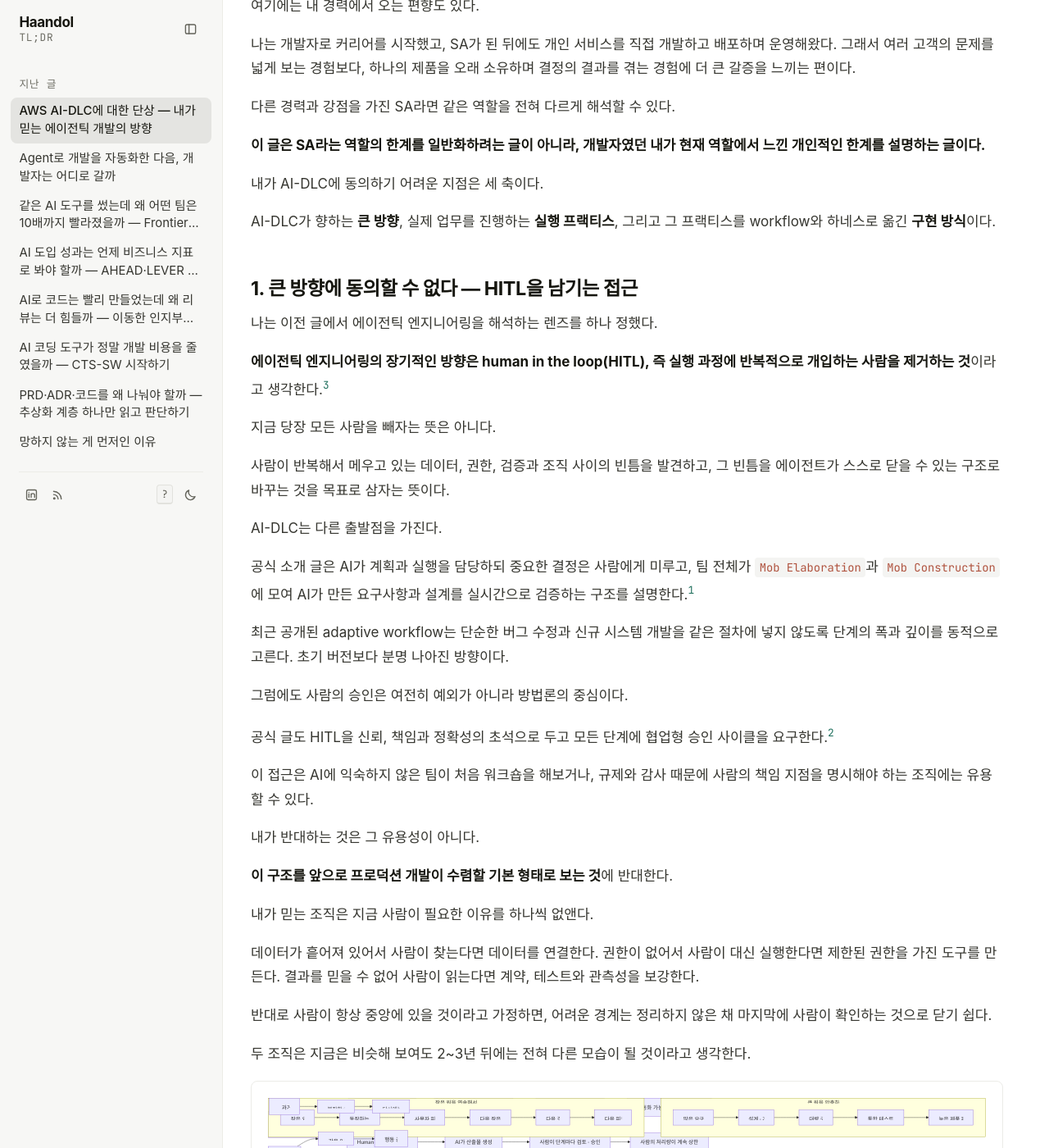
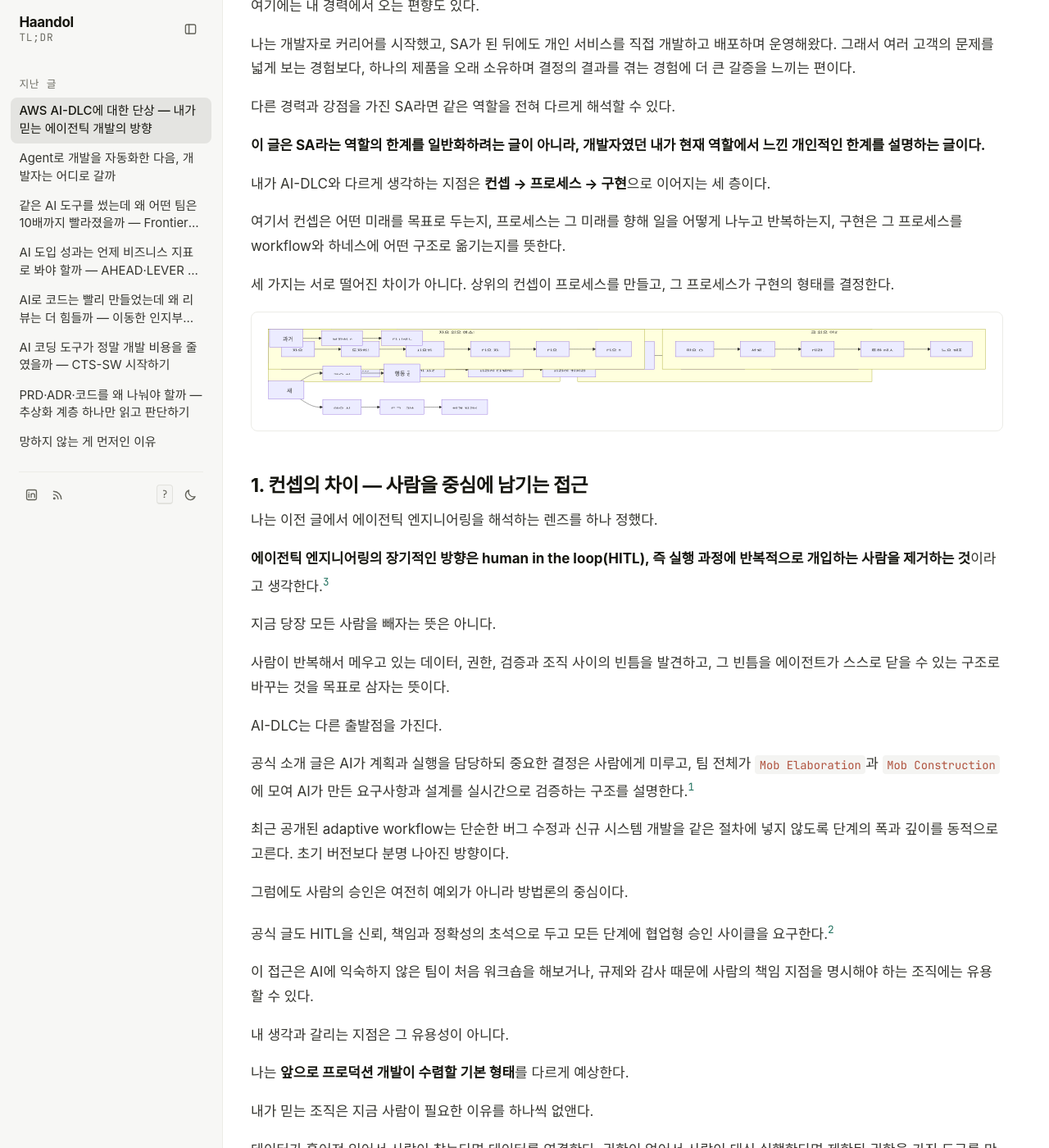
Before and after one commit to haandol/haandol.github.com, a Jekyll site: the page built from _posts/2026-09-06-why-i-decided-to-change-jobs.md, in a window 1280 px wide and 1400 px high, scrolled down 1264 px. Shown: the whole window at 82% size. Built offline with Jekyll 4.4.1, drawn with Linux system fonts in a browser that asks for light colours; some web fonts are replaced; comment, search, counter and statistics services are not loaded; some of the changed text lies outside the part shown.

Commit message:
AI-DLC 차이를 컨셉 프로세스 구현 계층으로 정리

````diff
--- a/_posts/2026-09-06-why-i-decided-to-change-jobs.md
+++ b/_posts/2026-09-06-why-i-decided-to-change-jobs.md
@@ -10,7 +10,7 @@ publish: true
 
 ## TL;DR
 
-- AI-DLC의 방향은 내가 믿는 에이전틱 엔지니어링의 미래와 반대에 가깝다.
+- AI-DLC는 컨셉·프로세스·구현 전반에서 내가 믿는 에이전틱 개발과 크게 다르다.
 - 개발자 출신인 나는 제품의 결과를 함께 소유하고 학습하는 팀이 더 필요해졌다.
 
 ## 시작하며
@@ -21,7 +21,7 @@ publish: true
 
 오히려 그래서 오래 고민했다.
 
-지난 1년 동안은 내가 믿지 않는 내용을 앞장서서 전달해야 하는 상황을 꽤 잘 피해왔다. 다른 주제를 고르거나, 내가 동의하는 일부만 설명하거나, 아주 가까운 사람들에게만 제한적으로 반대 의견을 말하는 식이었다.
+지난 1년 동안은 내 관점과 다른 내용을 앞장서서 전달해야 하는 상황을 꽤 잘 피해왔다. 다른 주제를 고르거나, 내가 동의하는 일부만 설명하거나, 아주 가까운 사람들에게만 제한적으로 다른 의견을 말하는 식이었다.
 
 그런데 AWS의 AI-Driven Development Lifecycle, 이하 AI-DLC가 더 구체적인 방법론과 실행 도구를 갖추고 확산되면서 더는 피하기 어려워졌다.[^1][^2]
 
@@ -29,15 +29,15 @@ publish: true
 
 그 방향의 선봉에 서서 주니어 동료들이 움직일 수 있게 돕고, 회사가 만들고 싶은 결과가 실제로 나오게 해야 한다.
 
-문제는 내가 동의하지 않는 내용을 전달하는 일에 적극적으로 나설 마음이 생기지 않는다는 것이다.
+문제는 내 관점과 거리가 있는 내용을 전달하는 일에 적극적으로 나설 마음이 생기지 않는다는 것이다.
 
-방향이 틀렸다고 생각하면서 직급과 안정성 때문에 남아 있고, 뒤에서는 의심하면서 앞에서는 동료들에게 열심히 하자고 말하는 모습은 팀에도 나에게도 정직하지 않다.
+방향에 확신을 갖지 못한 채 직급과 안정성 때문에 남아 있고, 뒤에서는 의심하면서 앞에서는 동료들에게 열심히 하자고 말하는 모습은 팀에도 나에게도 정직하지 않다.
 
-**내가 믿지 않는 방향을 전달하지 않는 것과, 시니어로서 해야 할 역할을 하지 않는 것은 결국 같은 일이었다.**
+**내가 확신하지 못하는 방향을 적극적으로 전달하지 않는 것과, 시니어로서 해야 할 역할을 하지 않는 것은 결국 같은 일이었다.**
 
-그래서 이 글은 AI-DLC가 객관적으로 틀렸음을 증명하는 글이 아니다.
+그래서 이 글은 AI-DLC의 옳고 그름을 판정하려는 글이 아니다.
 
-AI-DLC를 보면서 내가 왜 현재 역할과 충돌한다고 느꼈는지, 그리고 왜 설명과 지원에 머무르지 않고 결과까지 직접 소유해야 한다고 생각했는지를 정리한 글이다.
+AI-DLC와 내가 에이전틱 개발을 바라보는 관점이 어디서 달라지는지, 그리고 그 차이가 왜 현재 역할에 대한 고민으로 이어졌는지를 정리한 글이다.
 
 당연히 AWS의 공식 입장이 아니며, 공개 자료와 개인 경험을 바탕으로 쓴 내 의견이다.
 
@@ -49,11 +49,30 @@ AI-DLC를 보면서 내가 왜 현재 역할과 충돌한다고 느꼈는지,
 
 **이 글은 SA라는 역할의 한계를 일반화하려는 글이 아니라, 개발자였던 내가 현재 역할에서 느낀 개인적인 한계를 설명하는 글이다.**
 
-내가 AI-DLC에 동의하기 어려운 지점은 세 축이다.
+내가 AI-DLC와 다르게 생각하는 지점은 **컨셉 → 프로세스 → 구현**으로 이어지는 세 층이다.
 
-AI-DLC가 향하는 **큰 방향**, 실제 업무를 진행하는 **실행 프랙티스**, 그리고 그 프랙티스를 workflow와 하네스로 옮긴 **구현 방식**이다.
+여기서 컨셉은 어떤 미래를 목표로 두는지, 프로세스는 그 미래를 향해 일을 어떻게 나누고 반복하는지, 구현은 그 프로세스를 workflow와 하네스에 어떤 구조로 옮기는지를 뜻한다.
 
-## 1. 큰 방향에 동의할 수 없다 — HITL을 남기는 접근
+세 가지는 서로 떨어진 차이가 아니다. 상위의 컨셉이 프로세스를 만들고, 그 프로세스가 구현의 형태를 결정한다.
+
+{% raw %}
+```mermaid
+flowchart TB
+    subgraph A["AI-DLC를 바라본 내 해석"]
+        direction LR
+        A1["컨셉<br/>Human-centered"] --> A2["프로세스<br/>단계별 협업 · 승인"]
+        A2 --> A3["구현<br/>구조화된 workflow · 하네스"]
+    end
+
+    subgraph B["내가 믿는 방향"]
+        direction LR
+        B1["컨셉<br/>Agent-centered"] --> B2["프로세스<br/>작은 피드백 루프"]
+        B2 --> B3["구현<br/>경계 · 도구 · 검증 중심 하네스"]
+    end
+```
+{% endraw %}
+
+## 1. 컨셉의 차이 — 사람을 중심에 남기는 접근
 
 나는 이전 글에서 에이전틱 엔지니어링을 해석하는 렌즈를 하나 정했다.
 
@@ -75,9 +94,9 @@ AI-DLC는 다른 출발점을 가진다.
 
 이 접근은 AI에 익숙하지 않은 팀이 처음 워크숍을 해보거나, 규제와 감사 때문에 사람의 책임 지점을 명시해야 하는 조직에는 유용할 수 있다.
 
-내가 반대하는 것은 그 유용성이 아니다.
+내 생각과 갈리는 지점은 그 유용성이 아니다.
 
-**이 구조를 앞으로 프로덕션 개발이 수렴할 기본 형태로 보는 것**에 반대한다.
+나는 **앞으로 프로덕션 개발이 수렴할 기본 형태**를 다르게 예상한다.
 
 내가 믿는 조직은 지금 사람이 필요한 이유를 하나씩 없앤다.
 
@@ -107,9 +126,9 @@ flowchart LR
 
 그때부터 데이터 사일로를 부수고, 권한과 검증 체계를 에이전트가 사용할 수 있게 바꾸기 시작하면 늦을 가능성이 크다. 모델은 빠르게 바뀌지만 조직의 데이터와 책임 경계는 같은 속도로 바뀌지 않기 때문이다.
 
-나는 이 부분에서 AI-DLC와 같은 미래를 보고 있지 않다.
+내가 생각하는 미래와 AI-DLC의 컨셉은 이 지점에서 갈라진다.
 
-## 2. 실행 프랙티스에 동의할 수 없다 — 큰 원을 더 빨리 도는 방식
+## 2. 프로세스의 차이 — 큰 원을 더 빨리 도는 접근
 
 AI로 개발하면서 가장 강력하다고 느낀 것은 코드 생성 속도 자체가 아니다.
 
@@ -150,7 +169,9 @@ flowchart TB
 
 리뷰하는 사람도 제품 전체를 한 번에 이해하는 대신, 방금 추가된 한 가지 동작과 그 증거만 확인하면 된다.[^4]
 
-내가 경험한 AI-DLC는 큰 원을 작은 원으로 바꾸기보다, 기존의 큰 원을 AI로 더 빨리 돌리는 접근에 가까웠다.
+내가 경험한 AI-DLC는 큰 원을 작은 원으로 바꾸기보다, 기존의 큰 원을 AI로 더 빨리 돌리는 프로세스에 가까웠다.
+
+반면 내가 선호하는 프로세스는 요구사항과 동작하는 결과, 사용자 피드백의 작은 원을 반복해서 닫는 방식이다.
 
 공식 방법론은 `bolt`라는 짧은 실행 단위와 작은 Unit of Work를 사용한다. adaptive workflow도 불필요한 단계를 건너뛸 수 있게 개선됐다.
 
@@ -170,9 +191,9 @@ AI-DLC 워크숍에 참여한 사람들이 좋았다고 말하는 이유 중에
 
 좋은 협업 문화와 AI-DLC라는 방법론의 효과를 같은 것으로 보면, 다른 조직에 옮겼을 때 무엇을 재현해야 하는지가 흐려진다.
 
-## 3. 구현 방식에 동의할 수 없다 — 모델의 판단을 덮는 하네스
+## 3. 구현의 차이 — 모델의 판단을 구조화하는 하네스
 
-AI-DLC를 보며 가장 크게 충돌한 세 번째 지점은 하네스다.
+컨셉과 프로세스의 차이는 실제 workflow와 하네스의 구현에서도 이어진다.
 
 여기서 말하는 하네스는 모델을 둘러싼 컨텍스트, 도구, 권한, 실행 환경과 검증 체계를 뜻한다.[^6]
 
@@ -193,9 +214,9 @@ Planner, Critic, Reviewer, Reflection Agent와 고정된 task decomposition은
 
 버그 로그를 바로 읽을 수도 있고, 테스트부터 실행할 수도 있고, Git history에서 regression을 찾을 수도 있다. 짧은 계획이 필요한 문제도 있고, 긴 계획을 쓰는 행위 자체가 낭비인 문제도 있다.
 
-이때 하네스가 항상 `Research → Plan → Task 생성 → Implement → Review → Reflection` 순서를 강제하면, 하네스가 모델을 돕는 것이 아니라 모델 대신 사고하기 시작한다.
+이때 하네스가 항상 `Research → Plan → Task 생성 → Implement → Review → Reflection` 순서를 강제하면, 하네스가 모델을 돕는 범위를 넘어 해결 전략까지 미리 결정하게 된다.
 
-과거 모델의 약점을 보완하려고 만든 제약이 다음 모델에서도 남아 더 나은 판단을 막는 현상을 나는 **Harness Debt**라고 부르고 싶다.
+과거 모델의 약점을 보완하려고 만든 제약이 다음 모델에서도 남아 더 나은 판단을 제한하는 현상을 나는 **Harness Debt**라고 부르고 싶다.
 
 {% raw %}
 ```mermaid
@@ -218,7 +239,7 @@ flowchart LR
 
 하지만 최신 모델을 사용할 때 더 많은 customization이 더 좋은 성능을 보장하지는 않는다.
 
-사용자가 모델보다 못한 workflow를 정교하게 만들어 강제할 수도 있기 때문이다. 결제나 금융의 일부처럼 실행 순서와 승인 규칙이 업무 계약인 영역에는 이런 구조가 필요할 수 있지만, 모든 소프트웨어 개발의 기본값으로 삼아야 하는지는 별개의 문제다.
+사용자가 설계한 workflow가 모델이 상황에 맞게 선택할 수 있는 더 나은 판단을 제한할 수도 있기 때문이다. 결제나 금융의 일부처럼 실행 순서와 승인 규칙이 업무 계약인 영역에는 이런 구조가 필요할 수 있지만, 모든 소프트웨어 개발의 기본값으로 삼아야 하는지는 별개의 문제다.
 
 Claude Code와 Codex처럼 모델과 에이전트 제품을 함께 만드는 조직은 새 모델이 나올 때마다 어떤 context engineering이 여전히 필요한지, 어떤 판단을 다시 모델에 돌려줘도 되는지를 함께 검증할 수 있다.
 
@@ -238,7 +259,7 @@ AI-DLC의 adaptive workflow는 고정된 하나의 workflow를 강제하던 문
 
 모델이 좋아질수록 intelligence를 하네스에 더 넣는 것이 아니라, 과거에 하네스로 옮겨놓았던 intelligence를 다시 모델에게 돌려줘야 한다고 생각한다.
 
-## 4. 나를 제일 미치게 하는 건 실제 결과가 있다는 점
+## 4. 내 생각을 가장 흔드는 건 실제 결과가 있다는 점
 
 여기까지 확신이 있다면 그냥 내 길을 가면 될 것 같지만, 나를 가장 힘들게 한 부분은 따로 있다.
 
@@ -252,19 +273,19 @@ AWS의 공개 글은 Bedrock Mantle을 6명이 76일 만에 만들었다는 사
 
 그럼에도 결과가 있다는 사실은 남는다.
 
-현장에서 비슷한 이야기를 접할 때마다 내가 완전히 잘못 보고 있는지, 내 개인 프로젝트의 경험을 일반화하고 있는지 스스로 의심하게 된다.
+현장에서 비슷한 이야기를 접할 때마다 내가 중요한 변수를 놓치고 있는지, 내 개인 프로젝트의 경험을 일반화하고 있는지 스스로 의심하게 된다.
 
-가끔은 내가 스스로를 가스라이팅하는 건지, 반대로 당하고 있는 건지 헷갈린다.
+가끔은 내 경험을 과대평가하는 건지, 조직에서 설명하는 성과를 과소평가하는 건지 헷갈린다.
 
 이 의문은 지금 자리에서는 풀기 어렵다고 생각한다.
 
 나는 AI-DLC를 설명하고 도입을 돕는 쪽에 가깝지, 한 제품과 팀을 몇 년 동안 운영하며 그 방법의 결과를 끝까지 책임지는 사람이 아니기 때문이다.
 
-방법론이 맞는지 틀리는지를 프레젠테이션과 워크숍의 반응으로 판단하고 싶지 않다.
+두 접근이 어떤 조건에서 더 잘 작동하는지를 프레젠테이션과 워크숍의 반응만으로 판단하고 싶지 않다.
 
 실제 고객의 문제를 고르고, 팀을 이끌고, 프로덕션에 배포하고, 장애와 조직의 반작용까지 겪은 뒤에 판단하고 싶다.
 
-그래서 이 문제는 내 가설이 맞다는 논리를 더 쌓는 것보다, **내가 틀릴 수 있는 환경에서 결과를 직접 소유해봐야 확인할 수 있다**고 생각한다.
+그래서 이 문제는 내 가설을 뒷받침하는 논리를 더 쌓는 것보다, **내 관점의 한계를 확인할 수 있는 환경에서 결과를 직접 소유해봐야 알 수 있다**고 생각한다.
 
 ## 5. 넓게 보는 경험만으로는 내 갈증이 풀리지 않았다
 
@@ -334,15 +355,15 @@ AI-DLC는 AI를 처음 도입하는 조직에 유용할 수 있고, 강한 거
 
 다만 나는 에이전틱 엔지니어링의 미래가 사람을 중심에 더 잘 배치하는 방향보다, 사람이 필요했던 이유를 시스템에서 제거하는 방향으로 갈 것이라고 믿는다.
 
-시니어로서 내가 전달해야 하는 방향과 반대되는 미래를 믿으면서 일하는 것은 오래 지속할 수 없다.
+시니어로서 내가 전달해야 하는 방향과 다른 미래를 믿으면서 일하는 것은 오래 지속할 수 없다.
 
 SA로서 얻은 넓은 관점은 분명 내 자산이다.
 
 하지만 개발자였던 내가 다음에 쌓고 싶은 것은 더 정교한 논리나 더 많은 글이 아니라, 실제 팀과 제품의 결과를 오래 소유한 경험이라는 결론에 도달했다.
 
-AI-DLC에 반대한다고 회사 안에서 공개적으로 크게 말하기는 어렵다. 이 방법을 만들고 열심히 전달하는 동료들이 있고, 누군가에게는 실제로 도움이 되고 있기 때문이다.
+AI-DLC와 다른 생각을 회사 안에서 공개적으로 크게 말하기는 어렵다. 이 방법을 만들고 열심히 전달하는 동료들이 있고, 누군가에게는 실제로 도움이 되고 있기 때문이다.
 
-그렇다고 안정적이라는 이유로 내가 믿지 않는 방향을 외면한 채 계속 머물고 싶지도 않다.
+그렇다고 안정적이라는 이유로 내가 확신하지 못하는 방향을 외면한 채 계속 머물고 싶지도 않다.
 
 그래서 연말까지는 이직하려고 한다.
 
````
